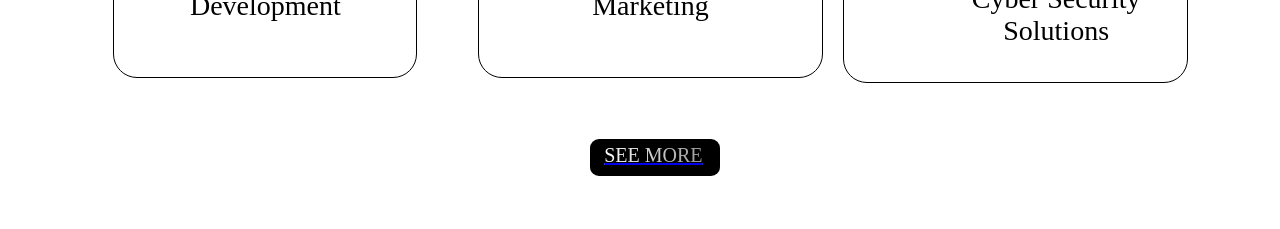
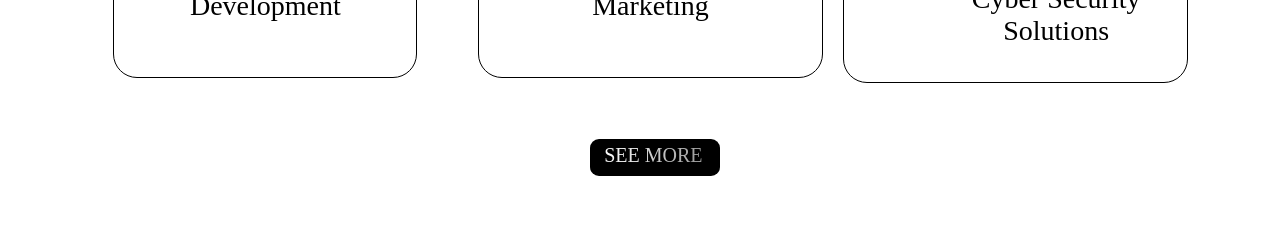
Before and after one commit to Bhati90/kapinovaweb, a React (Create React App) app: page / in a window 1280 px wide. Shown: the part 1100-1329 px from the top of the page. Built offline with nearby package versions, Linux system fonts and the light colour scheme.

Commit message:
Update aboutRead.js

```diff
--- a/src/component/aboutRead.js
+++ b/src/component/aboutRead.js
@@ -66,7 +66,7 @@ const AboutReadMoreAnimation = () => {
         />
       </section>
       <div className="w-[77.188rem] flex flex-row items-start justify-center py-[0rem] pr-[0rem] pl-[0.625rem] box-border max-w-full">
-      <Link to = '/about'>  <button className="cursor-pointer [border:none] pt-[0.312rem] pb-[0.562rem] pr-[0.781rem] pl-[0.875rem] bg-black rounded-4xs flex flex-row items-start justify-start gap-[0.25rem] z-[1]">
+      <Link to = '/about' className = "no-underline">  <button className="cursor-pointer [border:none] pt-[0.312rem] pb-[0.562rem] pr-[0.781rem] pl-[0.875rem] bg-black rounded-4xs flex flex-row items-start justify-start gap-[0.25rem] z-[1]">
           <div className="h-[2.625rem] w-[9.938rem] relative rounded-4xs bg-black hidden" />
           <div className="relative text-[1.25rem] font-hannari text-transparent !bg-clip-text [background:linear-gradient(90deg,_#fff,_#999)] [-webkit-background-clip:text] [-webkit-text-fill-color:transparent] text-left inline-block min-w-[6.188rem] z-[1] mq450:text-[1rem]">
             SEE MORE
```
